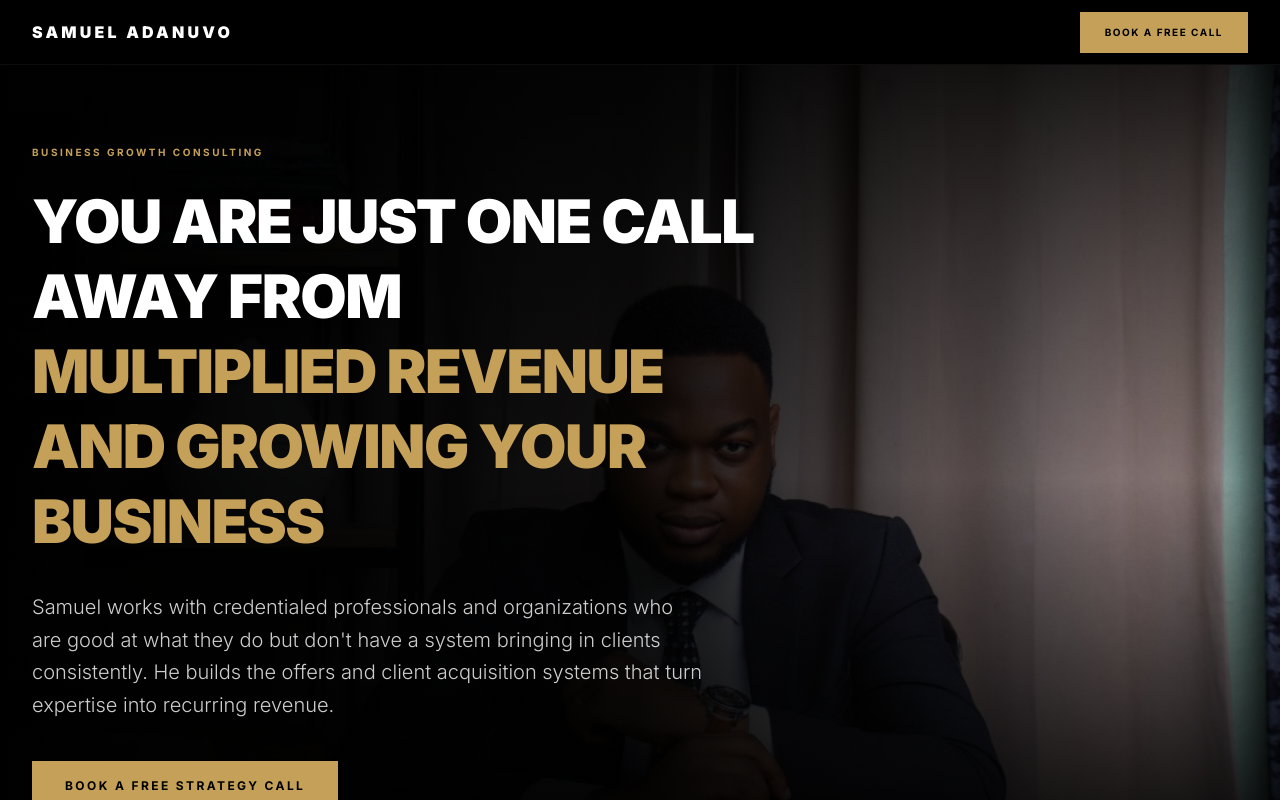
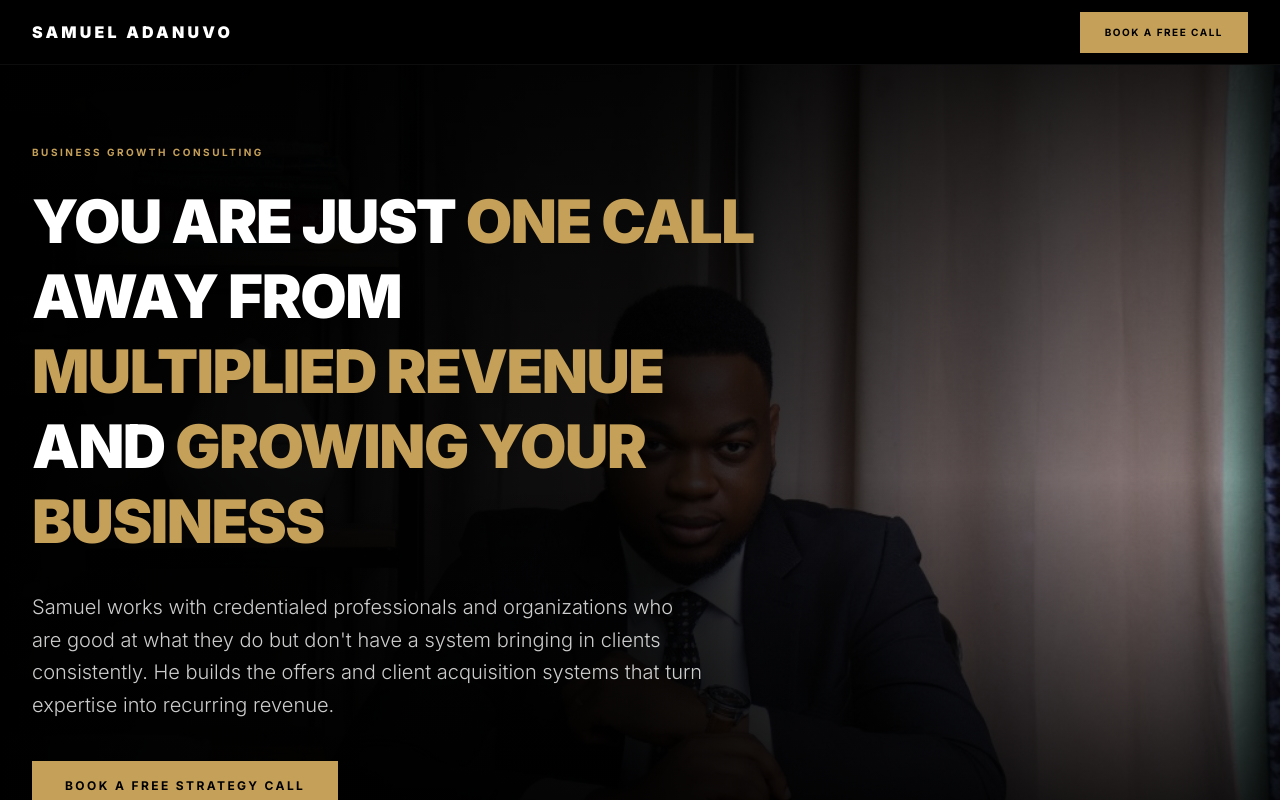
Before and after one commit to ishmaelharrydeckor/sammy, a Next.js app: page /consulting in a window 1280 px wide. Shown: the top 800 px of the page. Built offline with nearby package versions, Linux system fonts and the light colour scheme.

Commit message:
style: Apply selective gold keyword coloring on the Consulting page Hero headline

```diff
--- a/src/app/consulting/ConsultingPageClient.tsx
+++ b/src/app/consulting/ConsultingPageClient.tsx
@@ -179,8 +179,8 @@ export default function ConsultingPageClient() {
               BUSINESS GROWTH CONSULTING
             </span>
             <h1 className="text-4xl sm:text-5xl lg:text-6xl font-black tracking-tight text-white uppercase leading-tight mb-8">
-              You are just one call away from<br />
-              <span className="text-[#C5A059]">multiplied revenue and growing your business</span>
+              You are just <span className="text-[#C5A059]">one call</span> away from<br />
+              <span className="text-[#C5A059]">multiplied revenue</span> and <span className="text-[#C5A059]">growing your business</span>
             </h1>
             <p className="text-base sm:text-lg lg:text-xl font-light text-white/80 leading-relaxed mb-10 max-w-2xl">
               Samuel works with credentialed professionals and organizations who are good at what they do but don't have a system bringing in clients consistently. He builds the offers and client acquisition systems that turn expertise into recurring revenue.
```
